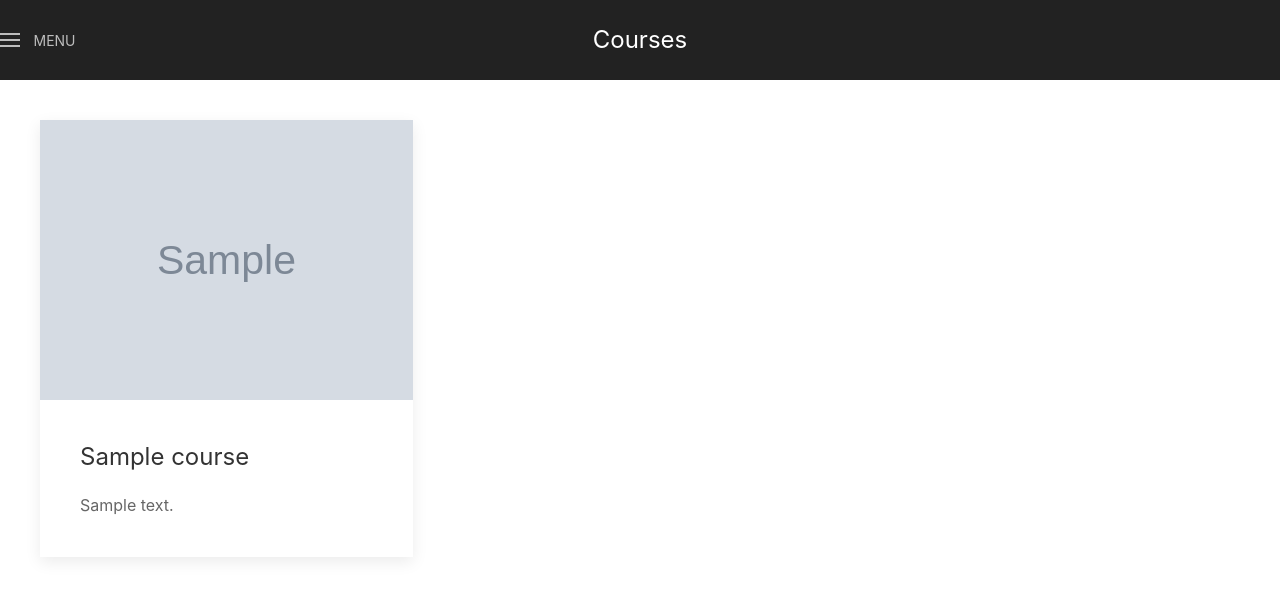
After one commit to mpita/echolearn, a Django app: page /course/list/ in a window 1280 px wide. The commit adds this page. Shown: the top 598 px of the page. Run offline with Django 3.2, Linux system fonts and the light colour scheme; tables that the repository leaves empty hold one stand-in row (values such as "Sample post"); grey boxes marked "Sample" are stand-in pictures; some libraries are stand-ins or nearby versions.

Commit message:
[WIP] add app course

```diff
--- /dev/null
+++ b/apps/course/models/__init__.py
@@ -0,0 +1 @@
+from .course import Course
--- /dev/null
+++ b/apps/course/models/course.py
@@ -0,0 +1,38 @@
+"""Model Course."""
+from django.db import models
+from django.utils.text import slugify
+
+from apps.utils.models import AppModel
+
+
+def image_course_upload_url(instance, filename):
+    """
+    Url image.
+
+    :param filename: Archivo/Imagen
+    :return: path: Ruta de Imagen
+    """
+    url = "image/course/{}/{}".format(instance.slug, filename)
+    return url.lower()
+
+
+class Course(AppModel):
+    """Model Courses."""
+
+    title = models.CharField("Title", max_length=200, unique=True)
+    image = models.ImageField(upload_to=image_course_upload_url, blank=True)
+    slug = models.SlugField("Slug", max_length=200, blank=True, unique=True)
+    description = models.TextField("Description")
+    is_active = models.BooleanField(
+        "active status", default=True, help_text="Used for disabling the Course."
+    )
+
+    def save(self, *args, **kwargs):
+        """Modify slug when saving if it is empty."""
+        if not self.slug:
+            self.slug = slugify(self.title)
+        super(Course, self).save(*args, **kwargs)
+
+    def __str__(self):
+        """Rerutn the string representation of the object."""
+        return self.title
--- /dev/null
+++ b/apps/course/urls.py
@@ -0,0 +1,7 @@
+"""Urls Course."""
+from django.urls import path
+
+from .views import course as course_views
+
+app_name = "course"
+urlpatterns = [path("list/", course_views.CourseListView.as_view(), name="list")]
--- /dev/null
+++ b/apps/course/views/__init__.py
@@ -0,0 +1 @@
+from .course import CourseListView
--- /dev/null
+++ b/apps/course/views/course.py
@@ -0,0 +1,11 @@
+"""Views Course."""
+from django.views.generic import ListView
+
+from apps.course.models import Course
+
+
+class CourseListView(ListView):
+    """ListView Course."""
+
+    template_name = "course/course-list.html"
+    model = Course
--- a/apps/home/urls.py
+++ b/apps/home/urls.py
@@ -3,4 +3,5 @@ from django.urls import path
 
 from .views import home as home_views
 
+app_name = "home"
 urlpatterns = [path("", home_views.HomeTemplateView.as_view(), name="index")]
--- /dev/null
+++ b/apps/utils/models.py
@@ -0,0 +1,34 @@
+"""Django models utilities."""
+from django.db import models
+
+
+class AppModel(models.Model):
+    """
+    App base model.
+
+    ApiModel acts as an abstract base class from which every
+    other model in the project will inherit. This class provides
+    every table with the following attributes:
+        + created (DateTime): Store the datetime the object was created.
+        + modified (DateTime): Store the last datetime the object was modified.
+    """
+
+    created = models.DateTimeField(
+        "created at",
+        auto_now_add=True,
+        help_text="Date time on which the object was created.",
+    )
+
+    modified = models.DateTimeField(
+        "modified by",
+        auto_now=True,
+        help_text="Date time on which the object was last modified.",
+    )
+
+    class Meta:
+        """Meta option."""
+
+        abstract = True
+
+        get_latest_by = "created"
+        ordering = ["-created", "-modified"]
--- a/config/settings.py
+++ b/config/settings.py
@@ -68,6 +68,7 @@ THIRD_PARTY_APPS = []
 
 LOCAL_APPS = [
     "apps.home.apps.HomeAppConfig",
+    "apps.course.apps.CourseAppConfig",
 ]
 
 INSTALLED_APPS = DJANGO_APPS + THIRD_PARTY_APPS + LOCAL_APPS
@@ -155,3 +156,6 @@ USE_TZ = True
 STATIC_URL = "/static/"
 STATIC_ROOT = os.path.join(BASE_DIR, "staticfiles/")
 STATICFILES_DIRS = [os.path.join(BASE_DIR, "static/")]
+
+MEDIA_URL = "/media/"
+MEDIA_ROOT = os.path.join(BASE_DIR, "media/")
--- a/config/urls.py
+++ b/config/urls.py
@@ -1,7 +1,18 @@
 from django.contrib import admin
 from django.urls import include, path
 
+from . import settings
+
 urlpatterns = [
     path("admin/", admin.site.urls),
-    path("", include("apps.home.urls"), name="home"),
+    path("course/", include("apps.course.urls", namespace="course")),
+    path("", include("apps.home.urls", namespace="home")),
 ]
+
+if settings.DEBUG:
+    from django.conf.urls.static import static
+    from django.contrib.staticfiles.urls import staticfiles_urlpatterns
+
+    # Serve static and media files from development server
+    urlpatterns += staticfiles_urlpatterns()
+    urlpatterns += static(settings.MEDIA_URL, document_root=settings.MEDIA_ROOT)
--- a/requirements.txt
+++ b/requirements.txt
@@ -1,2 +1,3 @@
 Django==3.1.4
 pre-commit==2.9.3
+Pillow==8.1.0
--- a/templates/base.html
+++ b/templates/base.html
@@ -15,6 +15,28 @@
   {% endblock %}
 </head>
 <body class="{% block body_class%}{% endblock %}">
+  <div class="uk-section-secondary uk-preserve-color">
+    <div uk-sticky="animation: uk-animation-slide-top; sel-target: .uk-navbar-container; cls-active: uk-navbar-sticky; cls-inactive: uk-navbar-transparent uk-light; top: 200">
+      <nav class="uk-navbar-container" uk-navbar>
+        <div class="uk-navbar-left">
+          <ul class="uk-navbar-nav">
+            <li>
+              <a class="uk-navbar-toggle" href="#">
+                <span uk-navbar-toggle-icon></span> <span class="uk-margin-small-left">Menu</span>
+              </a>
+              <div class="uk-navbar-dropdown">
+                <ul class="uk-nav uk-navbar-dropdown-nav">
+                  <li><a href="{% url 'home:index' %}">Inicio</a></li>
+                  <li><a href="{% url 'course:list' %}">Course List</a></li>
+                </ul>
+              </div>
+            </li>
+          </ul>
+        </div>
+        <span class="uk-navbar-item uk-logo uk-navbar-center">{% block title_menu %}{% endblock %}</span>
+      </nav>
+    </div>
+  </div>
   {% block content %}{% endblock %}
 
   {# Global javascript #}
--- /dev/null
+++ b/templates/course/course-list.html
@@ -0,0 +1,27 @@
+{% extends "base.html" %}
+
+{% block title_menu %}Courses{% endblock %}
+
+{% block content %}
+  <div class="uk-container uk-padding uk-padding-remove-bottom uk-padding-remove-horizontal">
+    <div class="uk-child-width-1-3@m" uk-grid>
+      {% for course in object_list %}
+      <div>
+        <div class="uk-card uk-card-default">
+            <div class="uk-card-media-top uk-text-center">
+              {% if course.image %}
+              <img src="{{course.image.url}}" alt="{{course.slug}}">
+              {% else %}
+              <span  class="uk-padding"  uk-icon="icon: camera; ratio: 7.65"></span>
+              {% endif %}
+            </div>
+            <div class="uk-card-body">
+              <h3 class="uk-card-title">{{course.title}}</h3>
+              <p>{{course.description}}</p>
+            </div>
+        </div>
+      </div>
+      {% endfor %}
+    </div>
+  </div>
+{% endblock %}
```
Also changed, not shown: apps/course/admin.py (added, +14 -0 lines), apps/course/apps.py (added, +9 -0 lines), apps/course/__init__.py (added), apps/course/migrations/0001_initial.py (added), apps/course/migrations/0002_auto_20210104_0154.py (added), apps/course/migrations/__init__.py (added), apps/utils/__init__.py (added), 1 other file.
